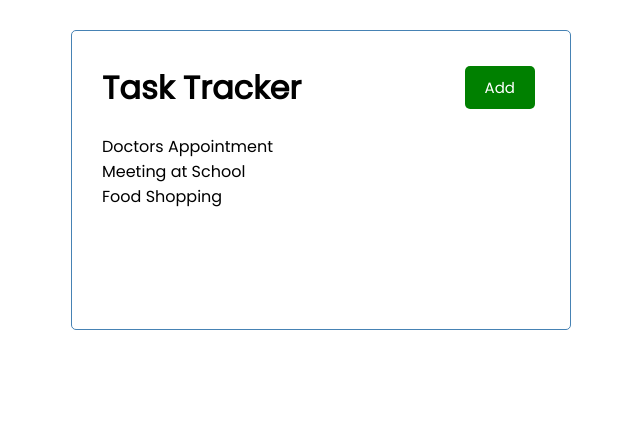
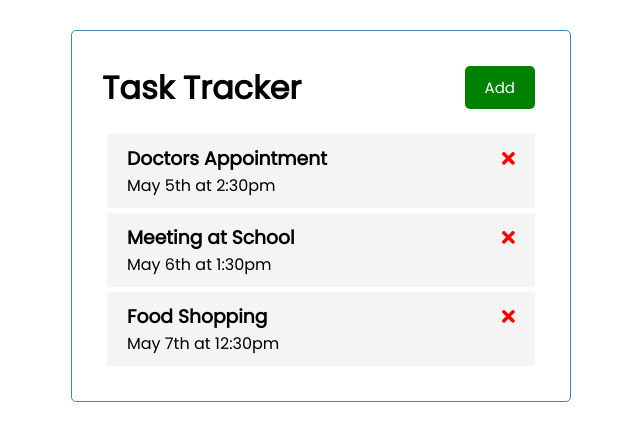
Before and after one commit to cenacrharsh/task-tracker-angular, an Angular app: page / in a window 1280 px wide. Shown: the top 440 px of the page, without its empty margins (319-959 px from the left). Built offline with nearby package versions, Linux system fonts and the light colour scheme.

Commit message:
task-item done

```diff
--- a/package.json
+++ b/package.json
@@ -18,6 +18,11 @@
     "@angular/platform-browser": "~13.2.0",
     "@angular/platform-browser-dynamic": "~13.2.0",
     "@angular/router": "~13.2.0",
+    "@fortawesome/angular-fontawesome": "^0.10.1",
+    "@fortawesome/fontawesome-svg-core": "~1.2.36",
+    "@fortawesome/free-brands-svg-icons": "^5.15.4",
+    "@fortawesome/free-regular-svg-icons": "^5.15.4",
+    "@fortawesome/free-solid-svg-icons": "^5.15.4",
     "rxjs": "~7.5.0",
     "tslib": "^2.3.0",
     "zone.js": "~0.11.4"
--- a/src/app/app.module.ts
+++ b/src/app/app.module.ts
@@ -6,6 +6,7 @@
 import { ButtonComponent } from './components/button/button.component';
 import { TasksComponent } from './components/tasks/tasks.component';
 import { TaskItemComponent } from './components/task-item/task-item.component';
+import { FontAwesomeModule } from '@fortawesome/angular-fontawesome';
 
 @NgModule({
   declarations: [
@@ -16,7 +17,8 @@
     TaskItemComponent
   ],
   imports: [
-    BrowserModule
+    BrowserModule,
+    FontAwesomeModule
   ],
   providers: [],
   bootstrap: [AppComponent]
--- a/src/app/components/task-item/task-item.component.css
+++ b/src/app/components/task-item/task-item.component.css
@@ -0,0 +1,16 @@
+.task {
+ background: #f4f4f4;
+ margin: 5px;
+ padding: 10px 20px;
+ cursor: pointer;
+}
+
+.task.reminder {
+ border-left: 5px solid green;
+}
+
+.task h3 {
+ display: flex;
+ align-items: center;
+ justify-content: space-between;
+}
--- a/src/app/components/task-item/task-item.component.html
+++ b/src/app/components/task-item/task-item.component.html
@@ -1 +1,7 @@
-<p>task-item works!</p>
+<div class="task">
+  <h3>
+    {{ task.text }}
+    <fa-icon [ngStyle]="{ color: 'red' }" [icon]="faTimes"></fa-icon>
+  </h3>
+  <p>{{ task.day }}</p>
+</div>
--- a/src/app/components/task-item/task-item.component.ts
+++ b/src/app/components/task-item/task-item.component.ts
@@ -1,15 +1,17 @@
-import { Component, OnInit } from '@angular/core';
+import { Component, OnInit, Input } from '@angular/core';
+import { Task } from '../../Task';
+import { faTimes } from '@fortawesome/free-solid-svg-icons';
 
 @Component({
   selector: 'app-task-item',
   templateUrl: './task-item.component.html',
-  styleUrls: ['./task-item.component.css']
+  styleUrls: ['./task-item.component.css'],
 })
 export class TaskItemComponent implements OnInit {
+  @Input() task!: Task;
+  faTimes = faTimes;
 
-  constructor() { }
+  constructor() {}
 
-  ngOnInit(): void {
-  }
-
+  ngOnInit(): void {}
 }
--- a/src/app/components/tasks/tasks.component.html
+++ b/src/app/components/tasks/tasks.component.html
@@ -1 +1 @@
-<p *ngFor="let task of tasks">{{ task.text }}</p>
+<app-task-item *ngFor="let task of tasks" [task]="task"></app-task-item>
```
Also changed, not shown: src/app/services/task.service.ts (added, +9 -0 lines), 2 other files (tests, documents, lock files or other folders).
